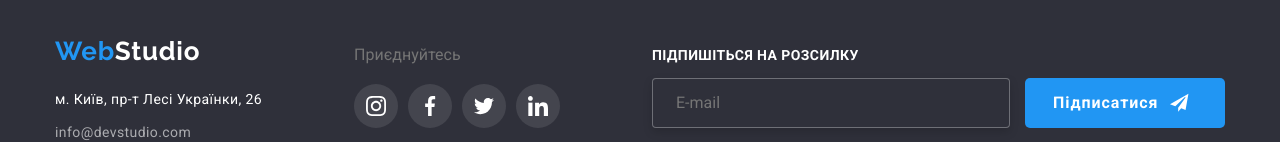
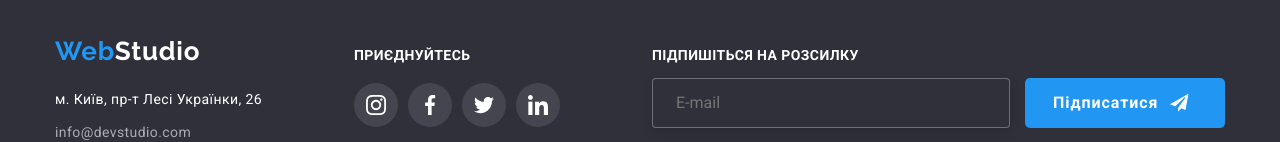
Before and after one commit to HelgaHudzenko/goit-markup-hw-06, a plain HTML site: page portfolio.html in a window 1280 px wide. Shown: the part 1668-1810 px from the top of the page. Drawn offline with nearby package versions, Linux system fonts and the light colour scheme.

Commit message:
Corrected

```diff
--- a/css/styles.css
+++ b/css/styles.css
@@ -1019,6 +1019,7 @@ textarea {
 	font-size: 14px;
 	line-height: 16px;
 	letter-spacing: 0.03em;
+	margin-left: 0;
 	text-transform: uppercase;
 	color: #FFFFFF;
 }
--- a/portfolio.html
+++ b/portfolio.html
@@ -239,7 +239,7 @@
 					</address>
 				</div>
 				<div class="footer__inner-soc">
-					<p>Приєднуйтесь</p>
+					<p class="footer-name-p">Приєднуйтесь</p>
 					<ul class="footer__soc-row">
 						<li>
 							<a  class="footer_social" href="#">
```
Also changed, not shown: 1 other file.
